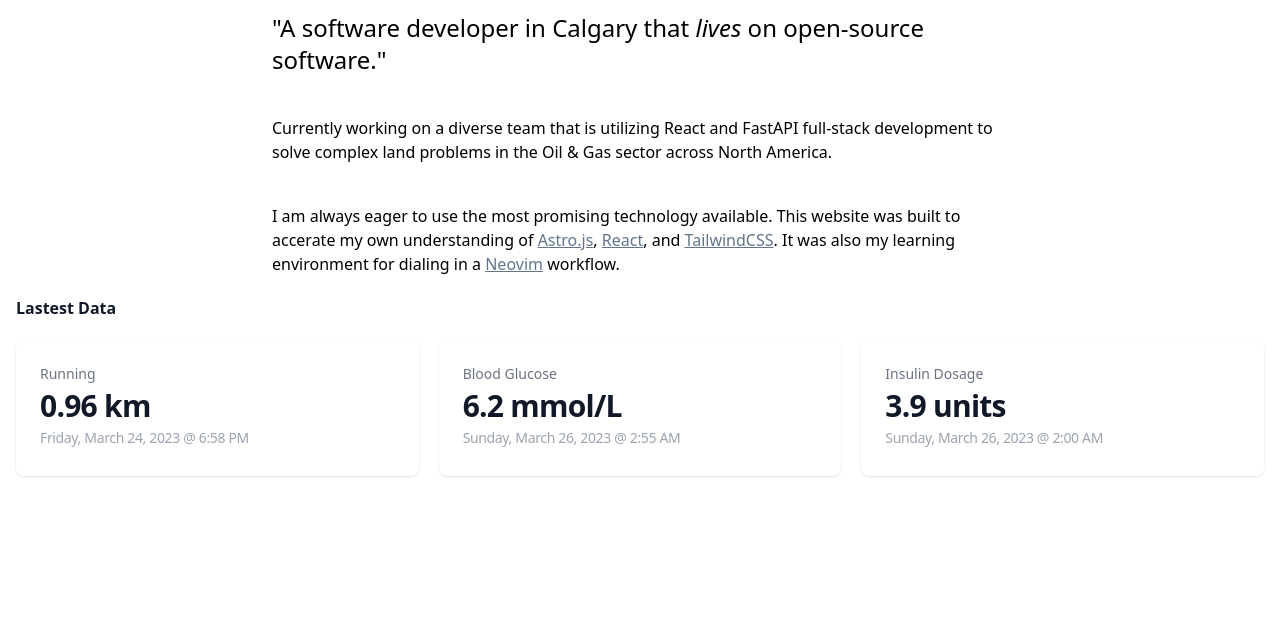
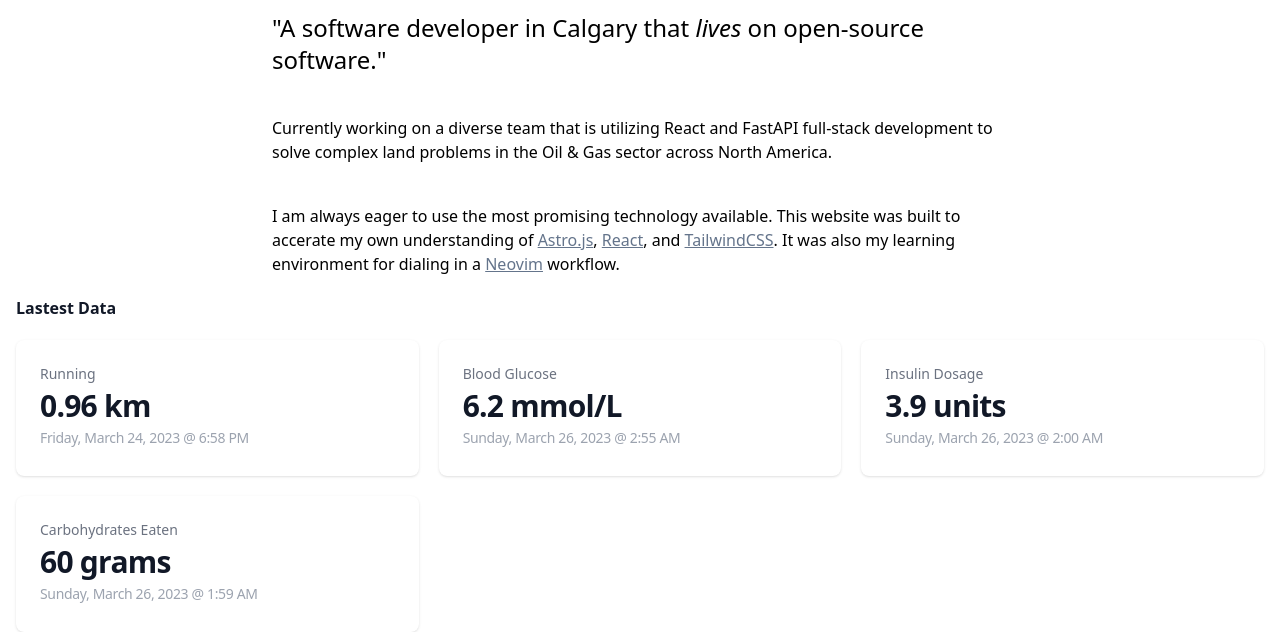
Before and after one commit to CoultonF/coultonf, an Astro site: page / in a window 1280 px wide. Shown: the part 264-896 px from the top of the page. Before the commit the page ends 800 px from the top, so only its background shows below. Built offline with nearby package versions, Linux system fonts and the light colour scheme; Astro itself is replaced by a stand-in of ours.

Commit message:
added carbs to stats

```diff
--- a/src/components/RunningCard.tsx
+++ b/src/components/RunningCard.tsx
@@ -3,25 +3,29 @@ import { z } from "zod";
 import physicalActivity from "../../tidepool_loader/physicalActivity.json";
 import bolus from "../../tidepool_loader/bolus.json";
 import glucose from "../../tidepool_loader/cbg.json";
+import food from "../../tidepool_loader/food.json";
 import { zDate, zDateTime } from "./zodDates";
+
 const dateOptions = {
   weekday: "long",
   year: "numeric",
   month: "long",
   day: "numeric",
 } as const;
+
 const timeOptions = {
   dayPeriod: undefined,
   hour: "numeric",
   minute: "numeric",
   second: undefined,
 } as const;
+
 const DistanceSchema = z.object({
   units: z.string(),
   value: z.number(),
 });
-const RunningSchema = z
-  .object({
+
+const RunningSchema = z.object({
     distance: DistanceSchema,
     time: zDateTime,
   })
@@ -38,8 +42,7 @@ const RunningSchema = z
     };
   });
 
-const GlucoseSchema = z
-  .object({
+const GlucoseSchema = z.object({
     time: zDateTime,
     units: z.string(),
     value: z.number(),
@@ -66,11 +69,31 @@ time: new Date(v.time).toLocaleTimeString("en-US", timeOptions),
   }
 })
 
+const NutritionSchema = z.object({
+    carbohydrate: z.object({
+       net: z.number(),
+       units: z.string()
+      }),
+    })
+
+const FoodSchema = z.object({
+nutrition: NutritionSchema,
+time: zDateTime
+}).transform(v => {
+  const {nutrition, ...rest} = v
+  return {
+    carbohydrate: nutrition.carbohydrate.net,
+    units: nutrition.carbohydrate.units,
+    date: new Date(v.time).toLocaleDateString("en-US", dateOptions),
+    time: new Date(v.time).toLocaleTimeString("en-US", timeOptions),
+}
+})
 
 export const RunningCard = () => {
   const runningStats = z.array(RunningSchema).parse(physicalActivity);
   const glucoseStats = z.array(GlucoseSchema).parse(glucose);
   const bolusStats = z.array(BolusSchema).parse(bolus)
+  const foodStats = z.array(FoodSchema).parse(food)
   const stats = [
     {
       name: "Running",
@@ -89,6 +112,12 @@ export const RunningCard = () => {
       stat: `${bolusStats[0].normal} units`,
       date: bolusStats[0].date,
       time: bolusStats[0].time,
+    },
+    {
+      name: "Carbohydrates Eaten",
+      stat: `${foodStats[0].carbohydrate} ${foodStats[0].units}`,
+      date: foodStats[0].date,
+      time: foodStats[0].time,
     },
   ];
   return (
```
Lines whose indentation alone changed are shown as unchanged.
